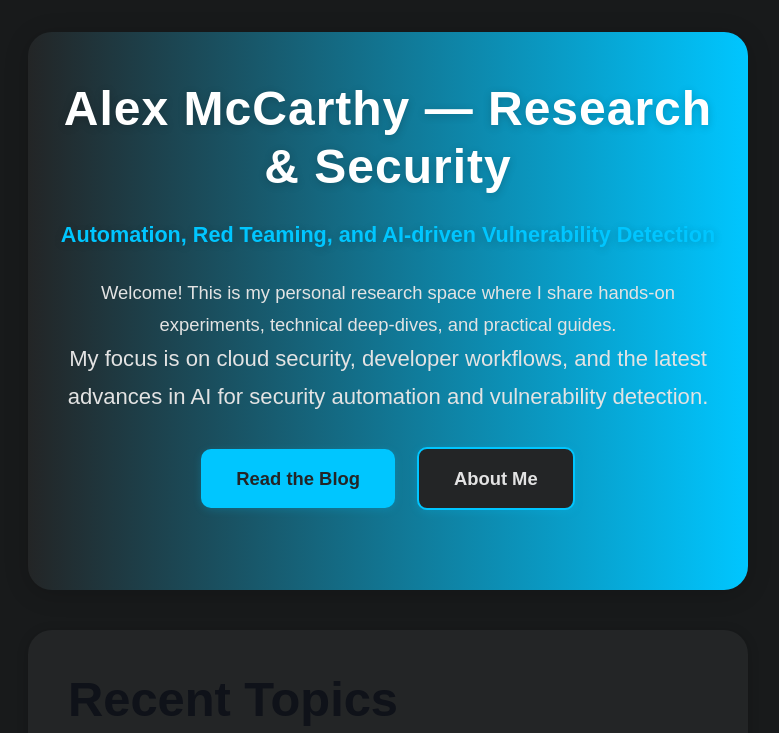
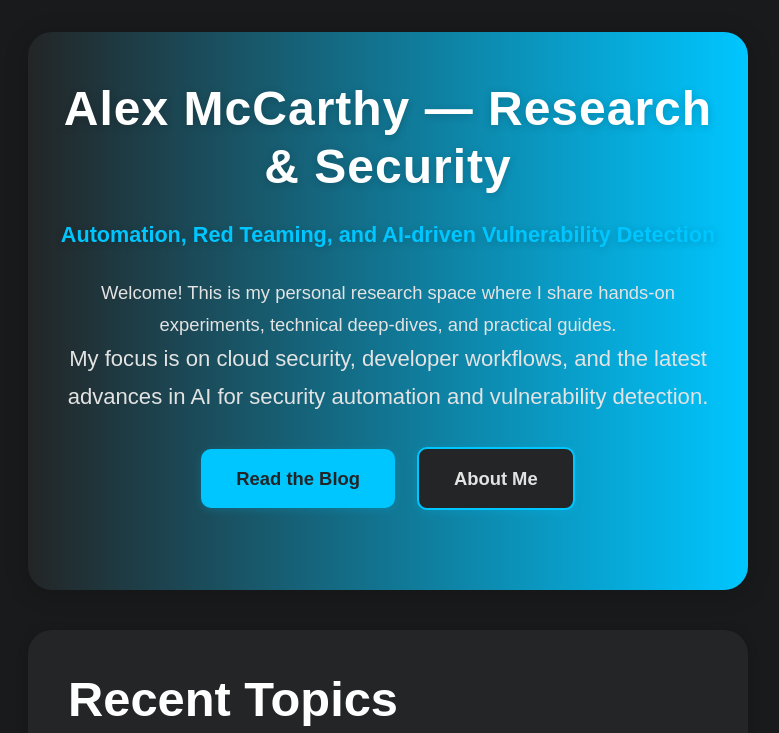
Before and after one commit to Amacca1/Research_CS, an Astro site: page / in a window 1280 px wide. Shown: the top 733 px of the page, without its empty margins (252-1031 px from the left). Built offline with nearby package versions, Linux system fonts and the light colour scheme; Astro itself is replaced by a stand-in of ours.

Commit message:
Titles 2

```diff
--- a/src/styles/global.css
+++ b/src/styles/global.css
@@ -56,7 +56,7 @@ h4,
 h5,
 h6 {
 	margin: 0 0 0.5rem 0;
-	color: rgb(var(--black));
+	color: #fff !important;
 	line-height: 1.2;
 }
 h1 {
```
